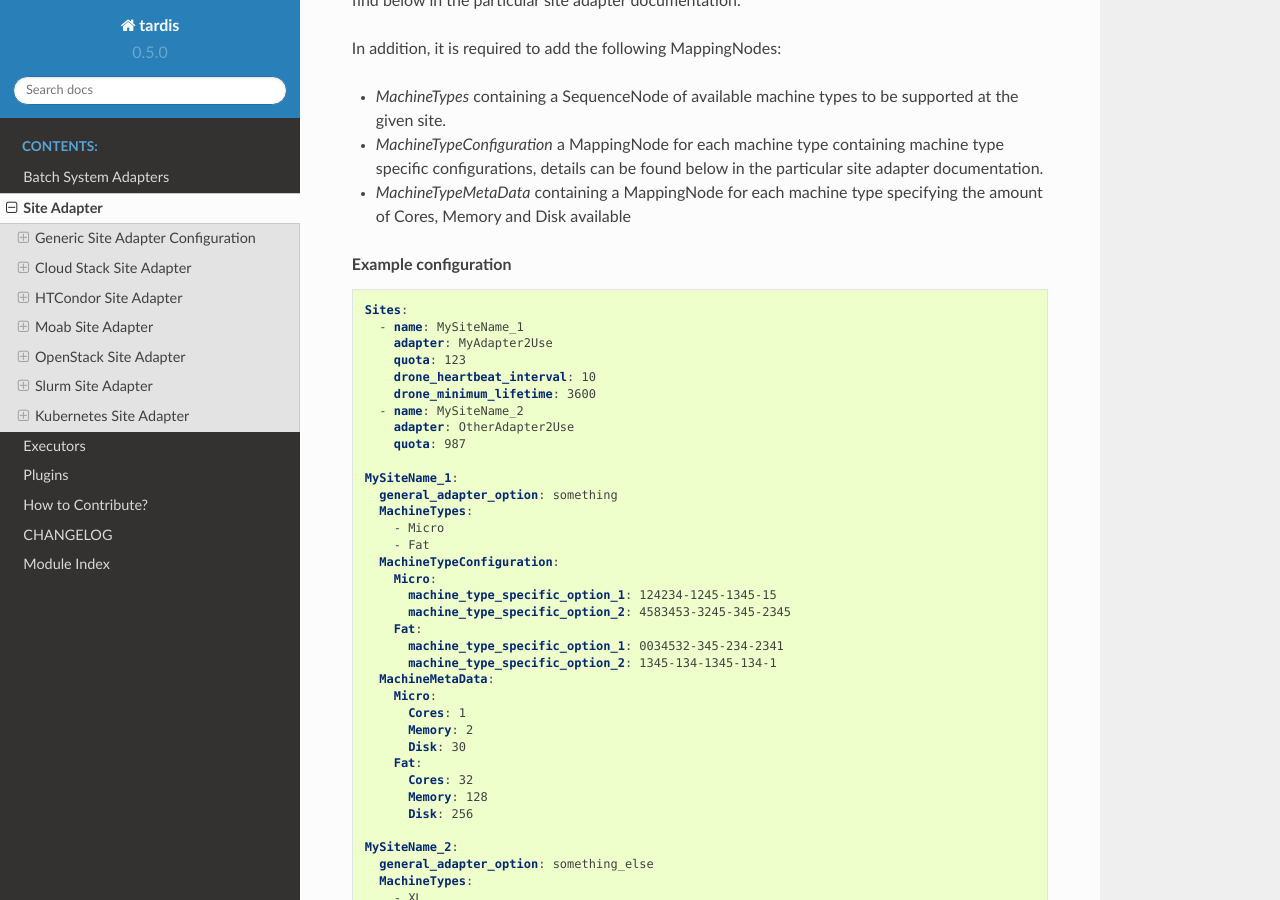
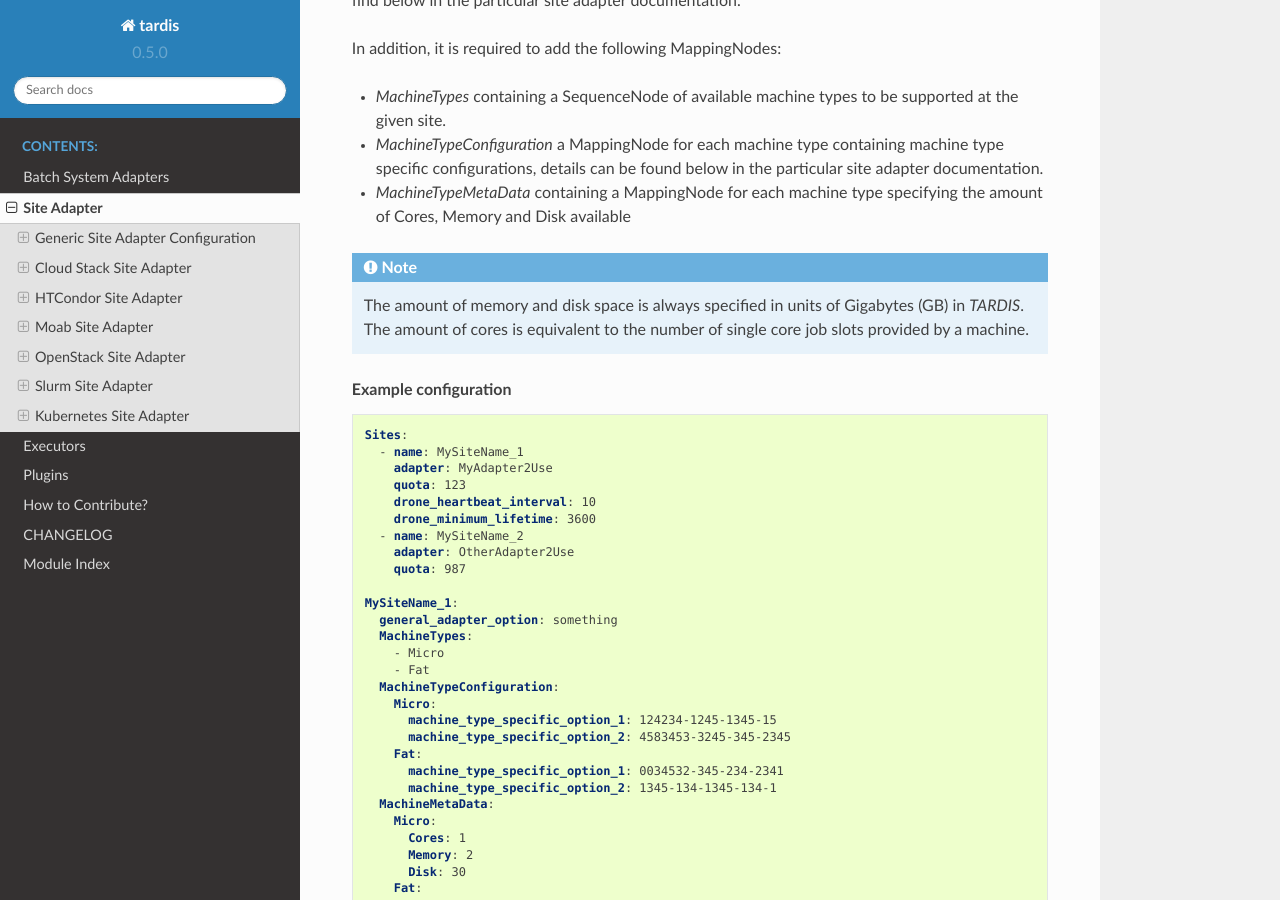
Before and after one commit to MatterMiners/tardis, a Sphinx documentation site: the page built from docs/source/adapters/site.rst, in a window 1280 px wide and 900 px high, scrolled down 966 px. Built offline with Sphinx 7.4.7 and the Read the Docs theme 2.0.0, drawn with Linux system fonts in a browser that asks for light colours.

Commit message:
Add a note about units used in TARDIS

```diff
--- a/docs/source/adapters/site.rst
+++ b/docs/source/adapters/site.rst
@@ -58,6 +58,10 @@ Available configuration options
       details can be found below in the particular site adapter documentation.
     * `MachineTypeMetaData` containing a MappingNode for each machine type specifying the amount of Cores, Memory and Disk
       available
+
+    .. note::
+        The amount of memory and disk space is always specified in units of Gigabytes (GB) in `TARDIS`. The amount of
+        cores is equivalent to the number of single core job slots provided by a machine.
 
 .. container:: content-tabs right-col
 
```
